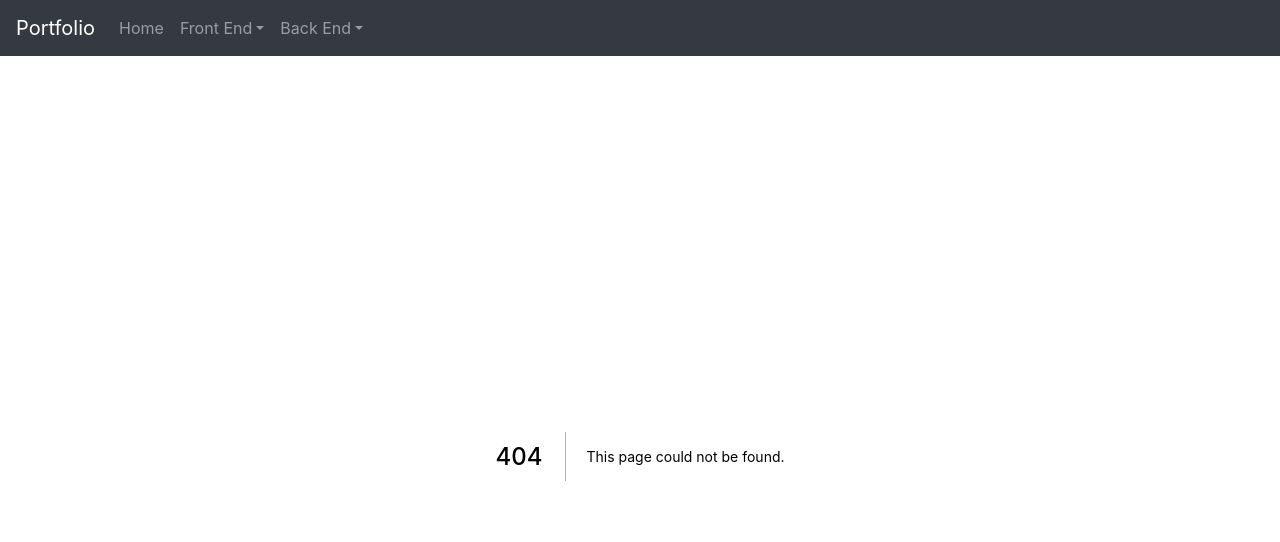
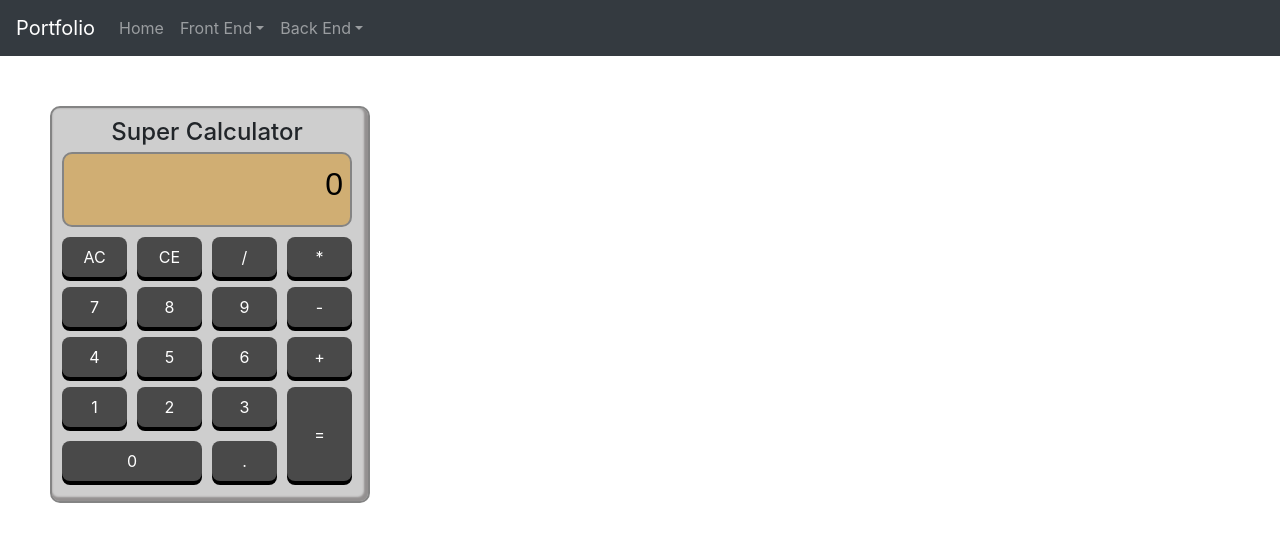
Before and after one commit to adrianwix/portfolio, a Next.js app: page /calculator in a window 1280 px wide. Before the commit this address had no page. Shown: the top 542 px of the page. Built offline with nearby package versions, Linux system fonts and the light colour scheme.

Commit message:
FCC Calculator. Support for aliases

```diff
--- a/components/Header.jsx
+++ b/components/Header.jsx
@@ -19,6 +19,9 @@ export default function Header() {
 							</Link>
 							<Link href="/random-quote-machine">
 								<a className="dropdown-item">Quote Machine</a>
+							</Link>
+							<Link href="/calculator">
+								<a className="dropdown-item">Calculator</a>
 							</Link>
 						</NavDropdown>
 						<NavDropdown title="Back End" id="basic-nav-dropdown">
--- /dev/null
+++ b/components/calculator/Display.tsx
@@ -0,0 +1,17 @@
+import React from 'react'
+
+interface DisplayProps {
+	value: string;
+}
+
+const Display: React.FC<DisplayProps> = ({ value }) => {
+	return (
+		<div id="screen">
+			<form action="">
+				<input type="text" id="display" value={value} readOnly/>
+			</form>
+		</div>
+	)
+}
+
+export default Display
--- /dev/null
+++ b/components/calculator/Pad.tsx
@@ -0,0 +1,49 @@
+import React from 'react'
+
+interface PadProps {
+	handleClick: (e: React.MouseEvent<HTMLButtonElement>) => void;
+}
+
+const values = [
+	'AC',
+	'CE',
+	'/',
+	'*',
+	'7',
+	'8',
+	'9',
+	'-',
+	'4',
+	'5',
+	'6',
+	'+',
+	'1',
+	'2',
+	'3',
+]
+
+const Pad: React.FC<PadProps> = ({ handleClick }) => {
+	return (
+		<div id="pad">
+			{values.map(value => (
+				<button key={value} value={value} onClick={handleClick} className="btn">
+					{value}
+				</button>
+			))}
+
+			<button value="=" className="vertical-btn" onClick={handleClick}>
+				=
+			</button>
+
+			<button value="0" className="horizontal-btn" onClick={handleClick}>
+				0
+			</button>
+
+			<button value="." className="horizontal-btn btn3" onClick={handleClick}>
+				.
+			</button>
+		</div>
+	)
+}
+
+export default Pad
--- a/next.config.js
+++ b/next.config.js
@@ -1,11 +1,22 @@
 const withCSS = require('@zeit/next-css')
 const withTypescript = require('@zeit/next-typescript')
 const withSass = require('@zeit/next-sass')
+const path = require('path')
 
 module.exports = withTypescript(
 	withSass(
 		withCSS({
+			// cssModules: true,
+			// cssLoaderOptions: {
+			// 	importLoaders: 1,
+			// 	localIdentName: '[local]___[hash:base64:5]',
+			// },
 			useFileSystemPublicRoutes: false,
+			webpack(config, options) {
+				config.resolve.alias['components'] = path.join(__dirname, 'components')
+				config.resolve.alias['styles'] = path.join(__dirname, 'styles')
+				return config
+			},
 		})
 	)
 )
--- /dev/null
+++ b/pages/calculator.tsx
@@ -0,0 +1,87 @@
+import React, { useState } from 'react'
+import 'styles/Calculator.scss'
+import Pad from 'components/calculator/Pad'
+import Display from 'components/calculator/Display'
+
+const Calculator: React.FC = () => {
+	const [acc, setAcc] = useState<number>(0)
+	const [cur, setCur] = useState<number>(0)
+	const [type, setType] = useState<string>('')
+	const [display, setDisplay] = useState<string>('0')
+
+	/**
+	 *
+	 * @description Algebraic operations of the given type
+	 * @param {number} acc Accumulative value
+	 * @param {number} cur Current value
+	 * @param {string} type Type of algebraic operation +, -, * or /
+	 * @returns Operation's result
+	 */
+	function operation(acc: number, cur: number, type: string): number {
+		switch (type) {
+			case '+':
+				return (acc += cur)
+			case '-':
+				return (acc -= cur)
+			case '*':
+				return (acc *= cur)
+			case '/':
+				return (acc /= cur)
+			default:
+				throw Error('Invalid operation Type')
+		}
+	}
+
+	function handleClick(e: React.MouseEvent<HTMLButtonElement, MouseEvent>) {
+		if (e.currentTarget.value) {
+			const input: string = e.currentTarget.value
+
+			if (input === '+' || input === '-' || input === '*' || input === '/') {
+				if (cur !== 0) {
+					setAcc(Number(cur))
+					setCur(0)
+					setType(input)
+					setDisplay('0')
+				}
+			} else if (input === '=') {
+				if (acc !== 0 && cur !== 0 && type !== '') {
+					let operationResult = operation(acc, cur, type)
+					setAcc(operationResult)
+					setCur(operationResult)
+					setType('')
+					setDisplay(operationResult.toString())
+				}
+			} else if (input === '.') {
+				setDisplay(display + input)
+			} else if (input === 'AC') {
+				setCur(0)
+				setAcc(0)
+				setType('')
+				setDisplay('0')
+			} else if (input === 'CE') {
+				setCur(0)
+				setDisplay('0')
+			} else {
+				if (display === '0') {
+					setDisplay(input)
+					setCur(Number(input))
+				} else {
+					setDisplay(display + input)
+					setCur(Number(display + input))
+				}
+			}
+		}
+	}
+
+	return (
+		<main>
+			<div id="calculator">
+				<h1>Super Calculator</h1>
+				<Display value={display}/>
+				<Pad handleClick={handleClick}/>
+			</div>
+		</main>
+	)
+}
+
+export default Calculator
--- a/routes/web/fccFrontEnd.js
+++ b/routes/web/fccFrontEnd.js
@@ -18,4 +18,10 @@ module.exports = app => {
 			})
 			ctx.respond = false
 		})
+		.get('calculator', async ctx => {
+			await app.render(ctx.req, ctx.res, '/calculator', {
+				project: ctx.params.project,
+			})
+			ctx.respond = false
+		})
 }
--- /dev/null
+++ b/styles/Calculator.scss
@@ -0,0 +1,121 @@
+#calculator {
+  position: relative;
+  margin: 50px 0 0 50px;
+  width: 320px;
+  background: #cecece;
+  border-radius: 10px;
+  border: 2px solid #848484;
+  padding: 10px 16px 10px 10px;
+  box-shadow: inset -2px -2px 2px 2px #939090;
+
+  h1 {
+    text-align: center;
+    font-size: 1.5rem;
+    margin: 0;
+  }
+
+  #screen {
+    width: 100%;
+    height: 75px;
+    margin: 5px 0 0 0;
+    border: 2px solid #848484;
+    border-radius: 10px;
+    padding: 5px;
+    background: #d0ae73;
+    text-align: right;
+    overflow: hidden;
+
+    #display {
+      font-family: "Orbitron", sans-serif;
+      font-size: 2rem;
+      text-align: right;
+      width: 100%;
+      background: transparent;
+      border: none;
+
+      &:focus {
+        outline: none;
+      }
+    }
+  }
+
+  #pad {
+    // This should be done better with grid-layout
+    position: relative;
+    display: flex;
+    margin: 10px 0 0 0;
+    justify-content: space-between;
+    flex-wrap: wrap;
+
+    .btn {
+      width: 65px;
+      height: 40px;
+      margin: 0 0 10px 0;
+      border: none;
+      border-radius: 8px;
+      background: #494949;
+      color: white;
+      box-shadow: inset 0px -1px 2px 1px #545454;
+      box-shadow: 0px 4px black;
+      text-decoration: none;
+      outline: none;
+
+      &:active {
+        border: 0;
+        outline: none;
+        box-shadow: inset 0px -4px 2px 1px #545454;
+        transform: translate(0, 4px);
+      }
+    }
+
+    .vertical-btn {
+      width: 65px;
+      height: 94px;
+      margin: 0 0 10px 0;
+      border: none;
+      border-radius: 8px;
+      background: #494949;
+      color: white;
+      box-shadow: inset 0px -1px 2px 1px #545454;
+      box-shadow: 0px 4px black;
+      text-decoration: none;
+      outline: none;
+
+      &:active {
+        border: 0;
+        outline: none;
+        box-shadow: inset 0px -4px 2px 1px #545454;
+        transform: translate(0, 4px);
+      }
+    }
+
+    .horizontal-btn {
+      position: absolute;
+      bottom: 0;
+      left: 0;
+      width: 140px;
+      height: 40px;
+      margin: 0 0 10px 0;
+      border: none;
+      border-radius: 8px;
+      background: #494949;
+      color: white;
+      box-shadow: inset 0px -1px 2px 1px #545454;
+      box-shadow: 0px 4px black;
+      text-decoration: none;
+      outline: none;
+
+      &:active {
+        border: 0;
+        outline: none;
+        box-shadow: inset 0px -4px 2px 1px #545454;
+        transform: translate(0, 4px);
+      }
+    }
+
+    .btn3 {
+      left: 150px;
+      width: 65px;
+    }
+  }
+}
--- a/tsconfig.json
+++ b/tsconfig.json
@@ -15,9 +15,7 @@
 		"sourceMap": true,
 		"strict": true,
 		"target": "esnext",
-		"baseUrl": ".",
-		"paths": {
-			"types": ["./types"]
-		}
+		,
+		"baseUrl": "."
 	}
 }
```
Also changed, not shown: package.json (+5 -5 lines), pages/drum-machine.tsx (+9 -10 lines).
